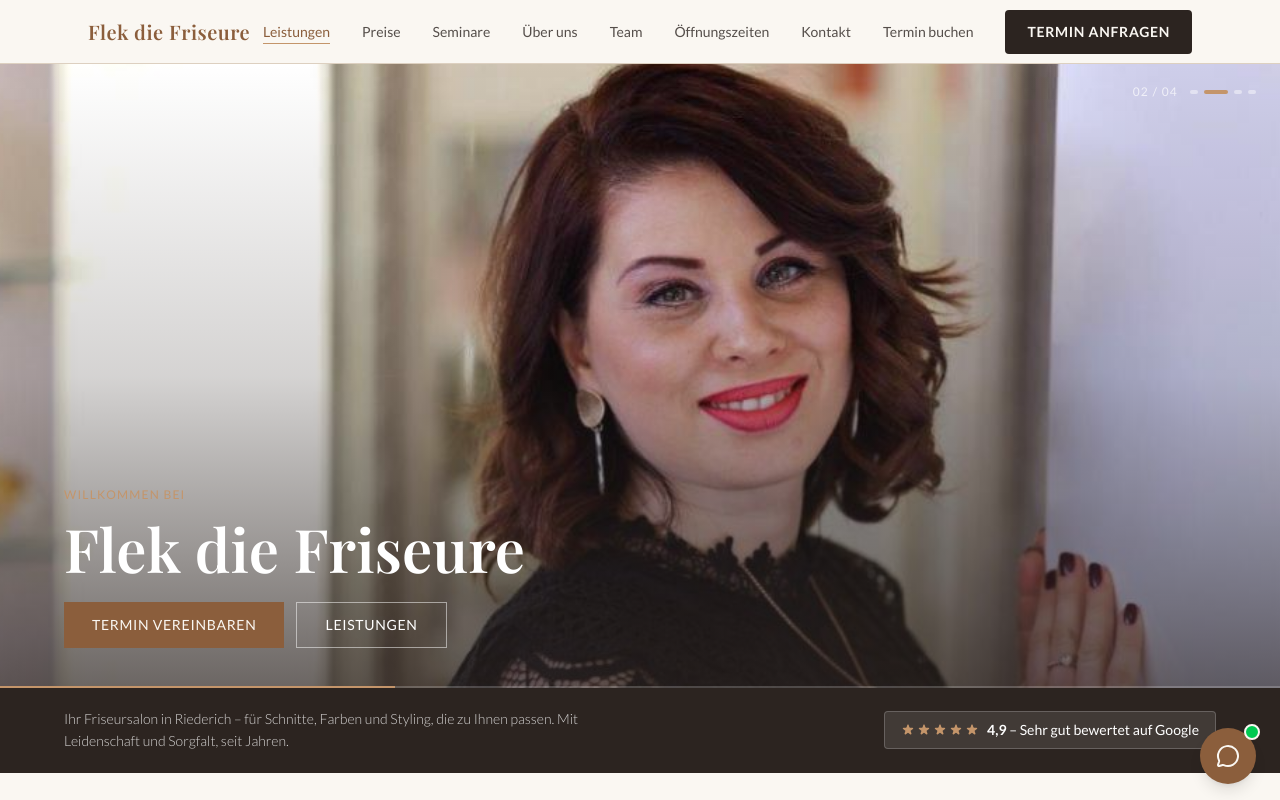
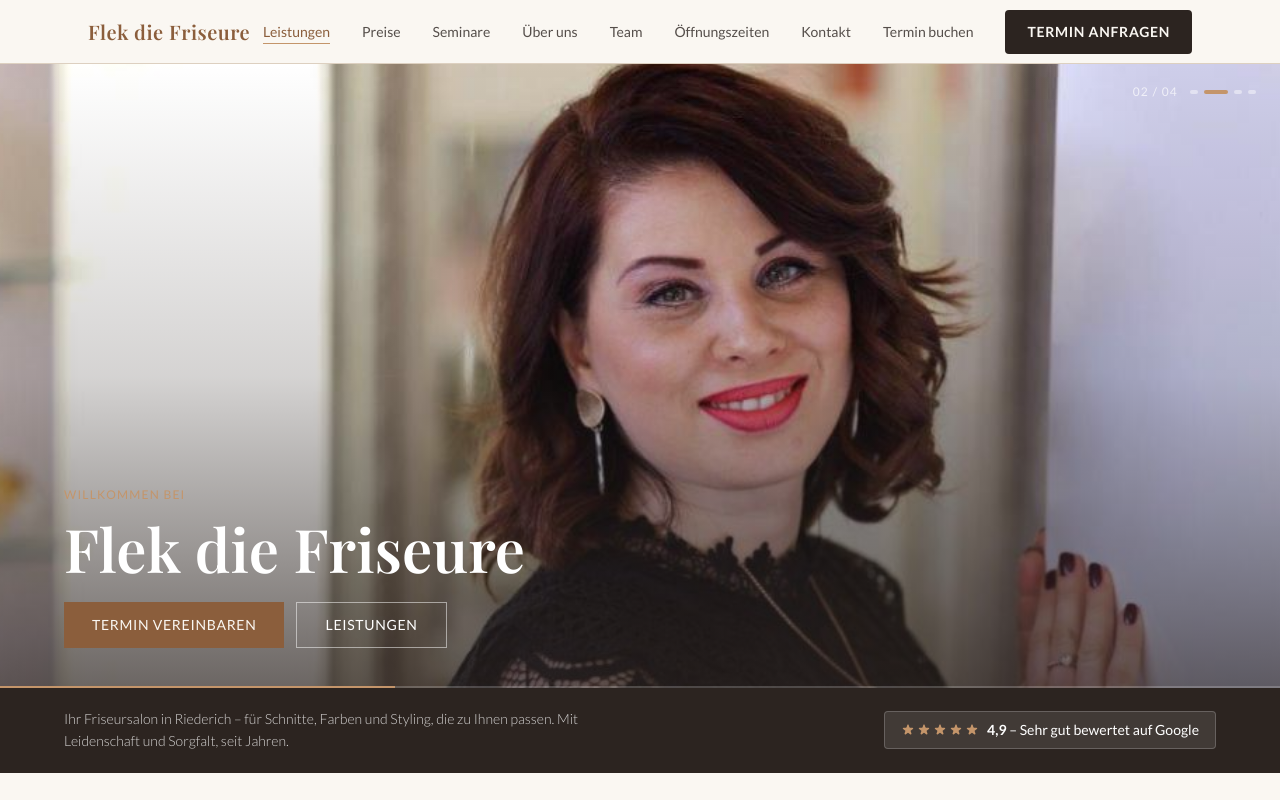
Before and after one commit to 382Dani/fliesen-website, a Next.js app: page / in a window 1280 px wide. Shown: the top 800 px of the page. Built offline with nearby package versions, Linux system fonts and the light colour scheme.

Commit message:
feat: remove ChatWidget from layout
Removed the ChatWidget component from the RootLayout for cleaner production environment.

Co-authored-by: 382Dani <308914768+382Dani@users.noreply.github.com>

```diff
--- a/app/layout.tsx
+++ b/app/layout.tsx
@@ -2,7 +2,6 @@ import { Analytics } from '@vercel/analytics/next'
 import type { Metadata, Viewport } from 'next'
 import { Lato, Playfair_Display } from 'next/font/google'
 import './globals.css'
-import ChatWidget from '@/components/salon-chat'
 
 const lato = Lato({
   subsets: ['latin'],
@@ -38,7 +37,6 @@ export default function RootLayout({
     <html lang="de" className={`${lato.variable} ${playfair.variable} bg-background`} data-scroll-behavior="smooth">
       <body className="antialiased font-sans">
         {children}
-        <ChatWidget />
         {process.env.NODE_ENV === 'production' && <Analytics />}
       </body>
     </html>
```
